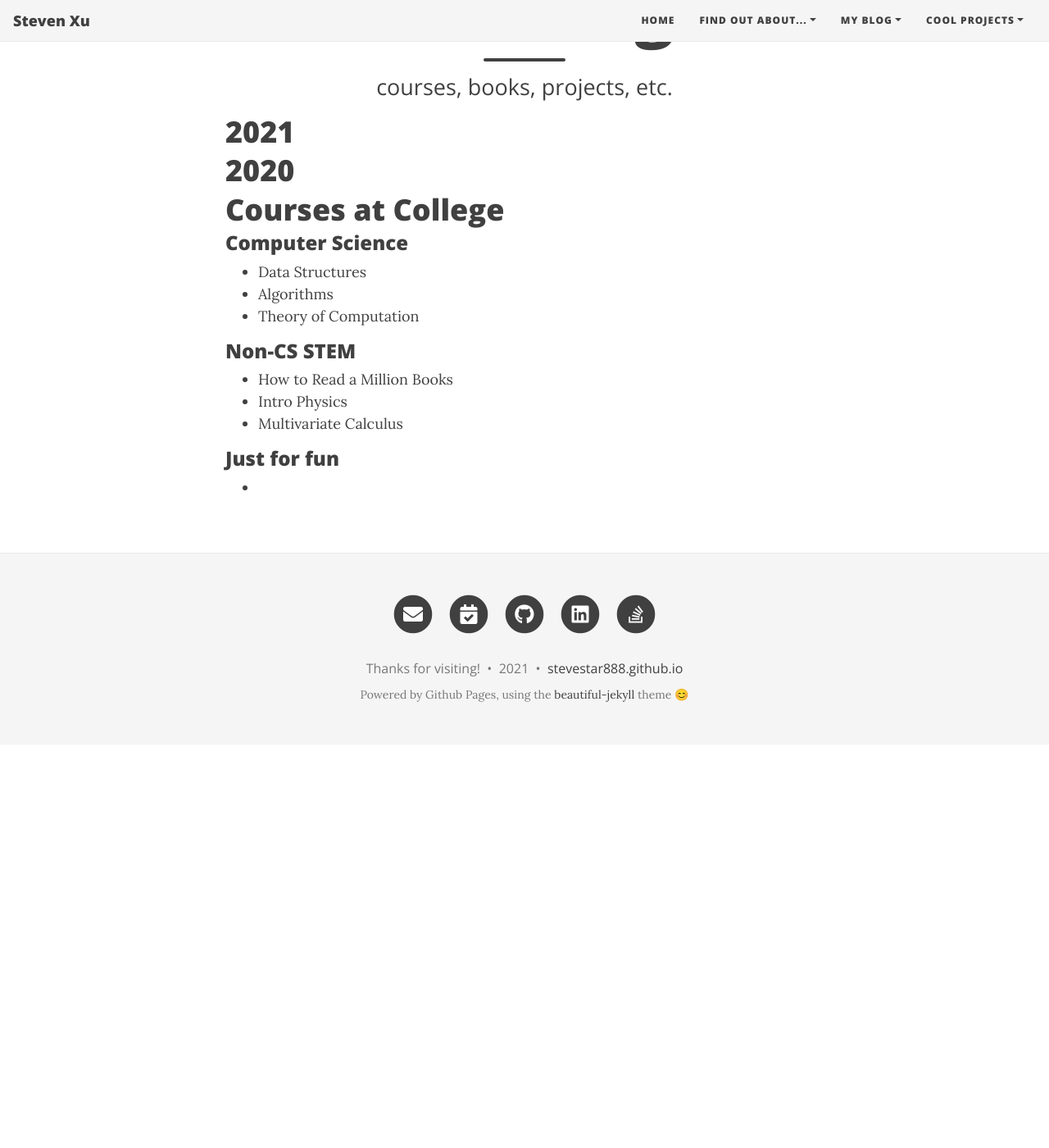
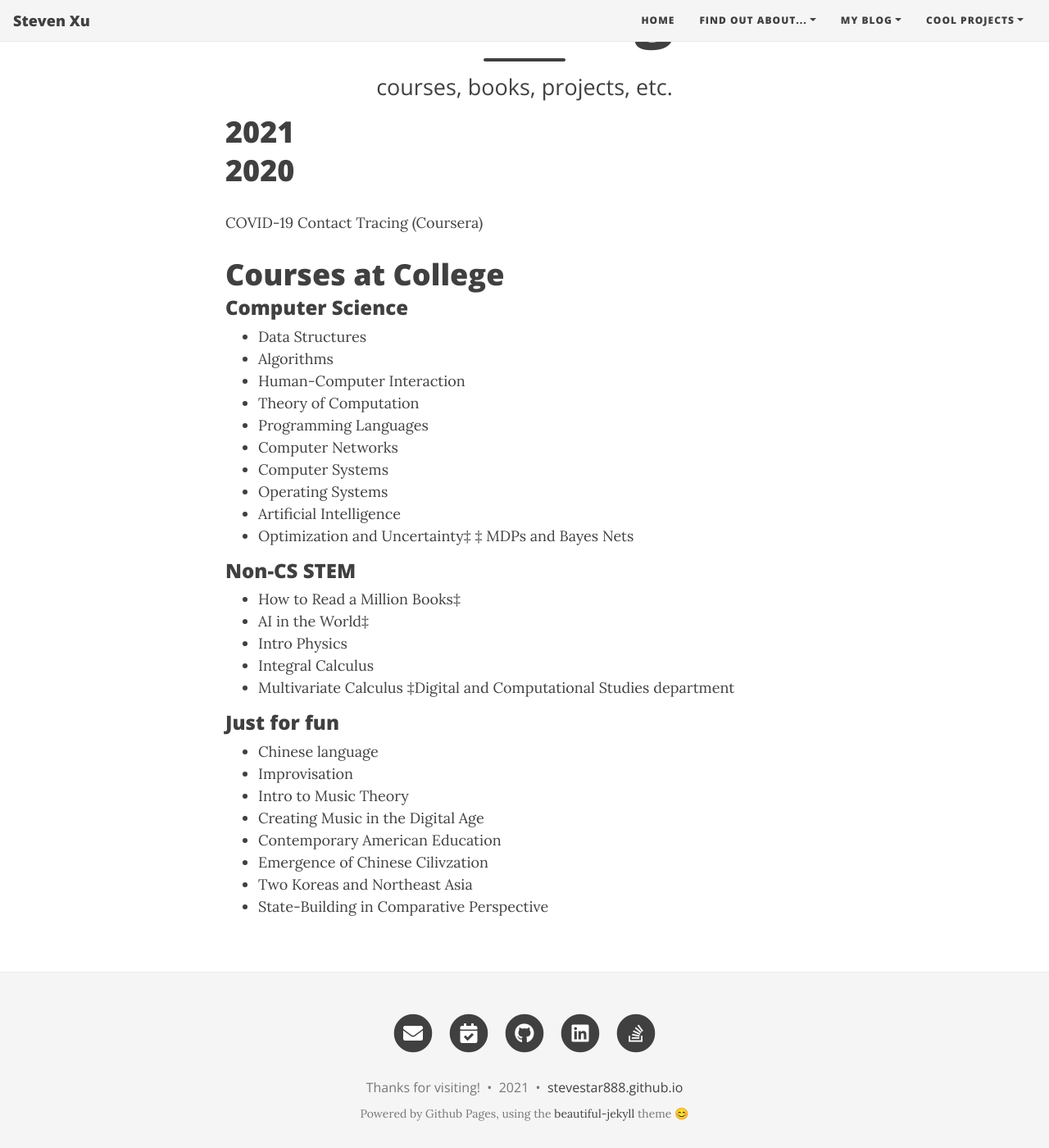
Before and after one commit to stevestar888/steven.github.io, a Jekyll site: the page built from learning.md, in a window 1280 px wide and 1400 px high, scrolled down 251 px. Shown: the whole window at 82% size. Built offline with Jekyll 4.4.1, drawn with Linux system fonts in a browser that asks for light colours; nearby versions of some CDN libraries; before the commit the page ends 1159 px from its top, so only the background shows below that.

Commit message:
Update learning.md

```diff
--- a/learning.md
+++ b/learning.md
@@ -7,17 +7,35 @@ subtitle: courses, books, projects, etc.
 # 2021
 
 # 2020
-
+COVID-19 Contact Tracing (Coursera)
 # Courses at College
 ### Computer Science
 * Data Structures
 * Algorithms
+* Human-Computer Interaction
 * Theory of Computation
+* Programming Languages
+* Computer Networks
+* Computer Systems
+* Operating Systems
+* Artificial Intelligence
+* Optimization and Uncertainty‡
+‡ MDPs and Bayes Nets
 
 ### Non-CS STEM
-* How to Read a Million Books
+* How to Read a Million Books‡
+* AI in the World‡
 * Intro Physics
+* Integral Calculus
 * Multivariate Calculus
+‡Digital and Computational Studies department
 
 ### Just for fun
-*
+* Chinese language
+* Improvisation
+* Intro to Music Theory
+* Creating Music in the Digital Age
+* Contemporary American Education
+* Emergence of Chinese Cilivzation
+* Two Koreas and Northeast Asia
+* State-Building in Comparative Perspective
```
